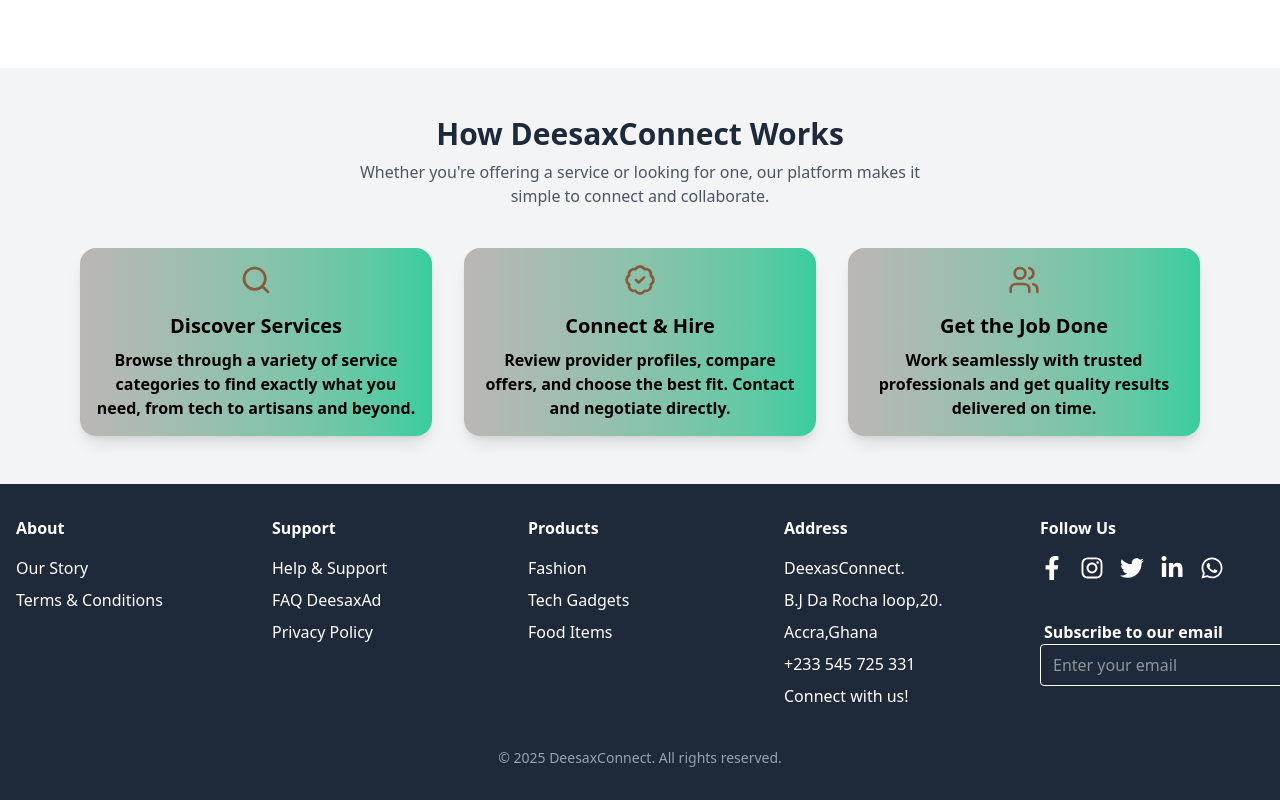
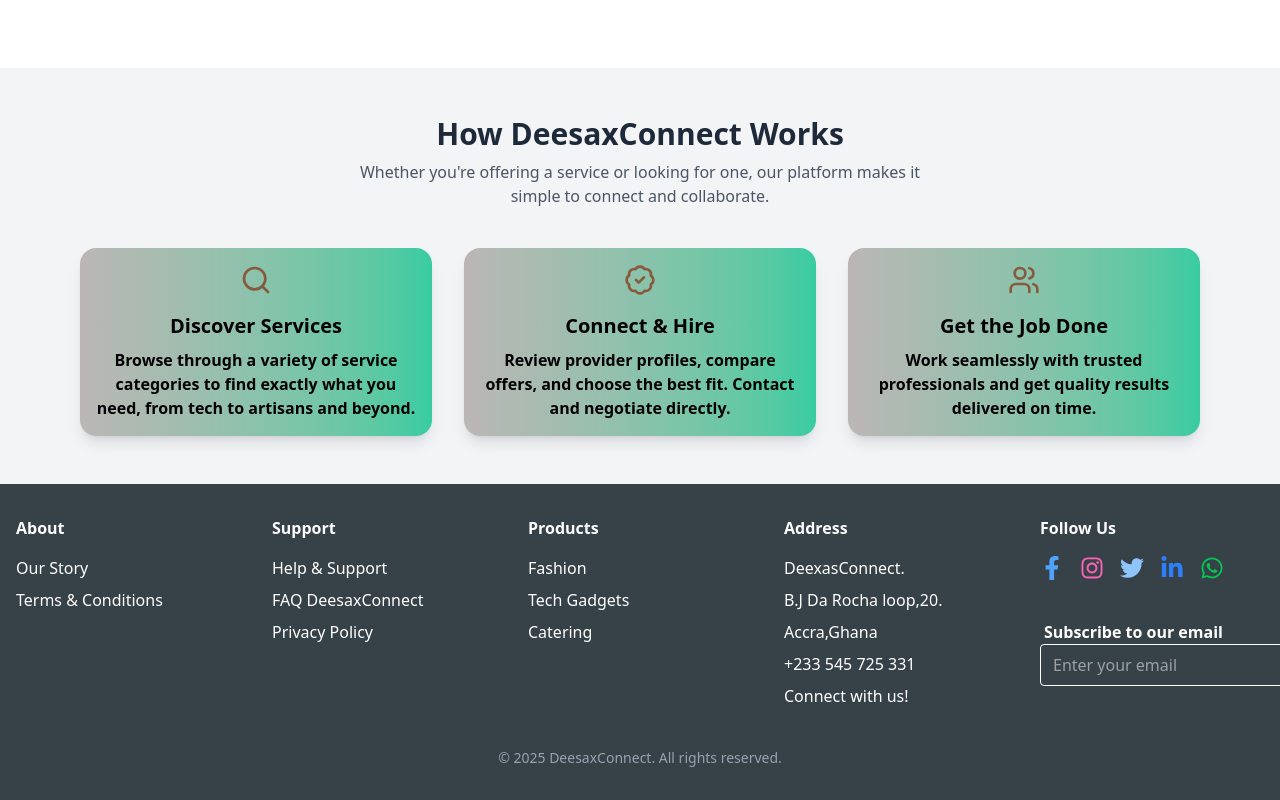
Before and after one commit to DEESAX2/deesaxAds, a React (Vite) app: page / in a window 1280 px wide. Shown: the part 1706-2506 px from the top of the page. Built offline with nearby package versions, Linux system fonts and the light colour scheme; no server answers.

Commit message:
update again'

```diff
--- a/src/Components/Footer.jsx
+++ b/src/Components/Footer.jsx
@@ -7,14 +7,14 @@ export default function Footer() {
   const { t } = useTranslation();
 
   return (
-    <footer className="bg-[#1E2939] text-white py-8">
+    <footer className="bg-[#364148] text-white py-8">
       <div className="container mx-auto px-4 grid grid-cols-1 md:grid-cols-5 gap-8">
         {/* About Section */}
         <div>
           <h4 className="font-bold mb-4">{t('About')}</h4>
           <ul>
             <li className="mb-2"><Link to="/notfound" className="hover:underline">{t('Our Story')}</Link></li>
-            {/* <li className="mb-2"><Link to="/notfound" className="hover:underline">{t('Contact Us')}</Link></li> */}
+
             <li className="mb-2"><Link to="/notfound" className="hover:underline">{t('Terms & Conditions')}</Link></li>
           </ul>
         </div>
@@ -24,8 +24,8 @@ export default function Footer() {
           <h4 className="font-bold mb-4">{t('Support')}</h4>
           <ul>
             <li className="mb-2"><Link to="/notfound" className="hover:underline">{t('Help & Support')}</Link></li>
-            <li className="mb-2"><Link to="/notfound" className="hover:underline">{t('FAQ DeesaxAd')}</Link></li>
-            {/* <li className="mb-2"><Link to="/notfound" className="hover:underline">{t('Contact Us')}</Link></li> */}
+            <li className="mb-2"><Link to="/notfound" className="hover:underline">{t('FAQ DeesaxConnect')}</Link></li>
+
             <li className="mb-2"><Link to="/notfound" className="hover:underline">{t('Privacy Policy')}</Link></li>
           </ul>
         </div>
@@ -36,7 +36,7 @@ export default function Footer() {
           <ul>
             <li className="mb-2"><Link to="/notfound" className="hover:underline">{t('Fashion')}</Link></li>
             <li className="mb-2"><Link to="/notfound" className="hover:underline">{t('Tech Gadgets')}</Link></li>
-            <li className="mb-2"><Link to="/notfound" className="hover:underline">{t('Food Items')}</Link></li>
+            <li className="mb-2"><Link to="/notfound" className="hover:underline">{t('Catering')}</Link></li>
           </ul>
         </div>
 
@@ -57,11 +57,11 @@ export default function Footer() {
         <div>
           <h4 className="font-bold mb-4">{t('Follow Us')}</h4>
           <div className="flex space-x-4 text-2xl">
-            <a href="https://www.facebook.com/esther-manor" className="hover:text-blue-400"><FaFacebookF /></a>
-            <a href="https://www.instagram.com/i_am_duchess6?igsh=a3U5ZHRrM2s1ZnNx&utm_source=qr" className="hover:text-pink-400"><FaInstagram /></a>
-            <a href="https://x.com/gitoataop?s=21" className="hover:text-blue-300"><FaTwitter /></a>
-            <a href="https://www.linkedin.com/in/sandra-allotey-1266942a5?utm_source=share&utm_campaign=share_via&utm_content=profile&utm_medium=ios_app" className="hover:text-blue-500"><FaLinkedinIn /></a>
-            <a href="https://wa.me/0548311401" className="hover:text-green-500"><FaWhatsapp /></a>
+            <a href="https://www.facebook.com/esther-manor" className="text-blue-400 hover:text-white"><FaFacebookF /></a>
+            <a href="https://www.instagram.com/i_am_duchess6?igsh=a3U5ZHRrM2s1ZnNx&utm_source=qr" className="text-pink-400 hover:text-white"><FaInstagram /></a>
+            <a href="https://x.com/gitoataop?s=21" className="text-blue-300 hover:text-white"><FaTwitter /></a>
+            <a href="https://www.linkedin.com/in/sandra-allotey-1266942a5?utm_source=share&utm_campaign=share_via&utm_content=profile&utm_medium=ios_app" className="text-blue-500 hover:text-white"><FaLinkedinIn /></a>
+            <a href="https://wa.me/0548311401" className="text-green-500 hover:text-white"><FaWhatsapp /></a>
           </div>
 
           <h4 className="font-bold  px-1 mt-10">{t('Subscribe to our email')}</h4>
@@ -71,7 +71,7 @@ export default function Footer() {
               placeholder={t('Enter your email')}
               className='border px-3 py-2 rounded-l text-white outline-none'
             />
-            <button className='bg-blue-500 text-black px-2 py-2  rounded-r hover:bg-blue-600'>
+            <button className='bg-[#38cca0] text-black px-2 py-2  rounded-r hover:bg-blue-600'>
               {t('Send')}
             </button>
           </div>
--- a/src/Pages/Login.jsx
+++ b/src/Pages/Login.jsx
@@ -43,7 +43,6 @@ const LoginApp = () => {
         }
       );
 
-      // Store the token from the response (as per API docs)
       localStorage.setItem("token", response.data.token);
 
       toast.success("Login successful!");
@@ -70,7 +69,7 @@ const LoginApp = () => {
   );
 
   return (
-    <div className="min-h-screen bg-blue-500 flex items-center justify-center p-4 relative">
+    <div className="min-h-screen bg-[#38cca0] flex items-center justify-center p-4 relative">
       <HomeArrow />
 
       <div className="max-w-md w-full bg-white rounded-2xl shadow-xl p-8">
@@ -117,7 +116,7 @@ const LoginApp = () => {
 
             <button
               type="submit"
-              className="w-full bg-blue-600 text-white py-3 px-4 rounded-lg font-medium hover:bg-blue-700 focus:ring-2 focus:ring-blue-500 focus:ring-offset-2 transition-all transform hover:scale-[1.02] active:scale-[0.98]"
+              className="w-full bg-gradient-to-r from-button2 to-button3 text-white py-3 px-4 rounded-lg font-medium hover:bg-blue-700 focus:ring-2 focus:ring-blue-500 focus:ring-offset-2 transition-all transform hover:scale-[1.02] active:scale-[0.98]"
             >
               {t('LOGIN')}
             </button>
--- a/src/Pages/Register.jsx
+++ b/src/Pages/Register.jsx
@@ -16,7 +16,7 @@ const RegisterApp = () => {
     email: "",
     password: "",
     confirmPassword: "",
-    role: "customer", // Default to "customer" (not "user")
+    role: "customer",
   });
 
   const [showPassword, setShowPassword] = useState(false);
@@ -42,14 +42,13 @@ const RegisterApp = () => {
     }
 
     try {
-      // Send as JSON, not FormData
       const payload = {
         firstName: formData.firstName,
         lastName: formData.lastName,
         email: formData.email,
         password: formData.password,
         confirmPassword: formData.confirmPassword,
-        role: formData.role, // Will be "vendor" or "customer"
+        role: formData.role,
       };
 
       const response = await apiClient.post("/users/signup", payload, {
@@ -66,15 +65,20 @@ const RegisterApp = () => {
   };
 
   return (
-    <div className="min-h-screen bg-gradient-to-br from-blue-600 via-blue-700 to-blue-800 flex items-center justify-center p-4">
-      <div className="max-w-md w-full bg-white rounded-2xl shadow-2xl p-6">
-        <h1 className="text-2xl font-bold text-center text-blue-700 mb-6">
+
+
+    <div className="min-h-screen bg-[#38cca0] flex items-center justify-center p-4">
+      <div className="max-w-md w-full bg-white rounded-xl shadow-2xl p-6">
+        <h1 className="text-2xl font-italic text-center text-white-700 mb-6 bg-gradient-to-r from-button2 to-button3 text-white rounded-lg py-2 ">
           {t("Register for free")}
         </h1>
+        <div className="flex items-center justify-center font-bold ">
+           Are you a Vendor or a User?
+        </div>
 
         <form onSubmit={handleRegister} className="space-y-4">
           {/* Role Selection */}
-          <div className="flex justify-between bg-gray-50 rounded-lg p-1">
+          <div className="flex justify-between bg-gray-50 rounded-lg p-1 mt-2.5">
             <button
               type="button"
               onClick={() => setFormData((prev) => ({ ...prev, role: "vendor" }))}
@@ -96,6 +100,7 @@ const RegisterApp = () => {
               User
             </button>
           </div>
+
 
           {/* First Name */}
           <div>
@@ -216,13 +221,14 @@ const RegisterApp = () => {
           {/* Submit */}
           <button
             type="submit"
-            className="w-full bg-blue-700 text-white py-3 px-4 rounded-lg font-medium hover:bg-blue-800 transition-all mt-4"
+            className="w-full bg-gradient-to-r from-button2 to-button3 text-white py-3 px-4 rounded-lg font-medium hover:bg-blue-800 transition-all mt-4"
           >
             Register
           </button>
         </form>
       </div>
     </div>
+
   );
 };
 
```
